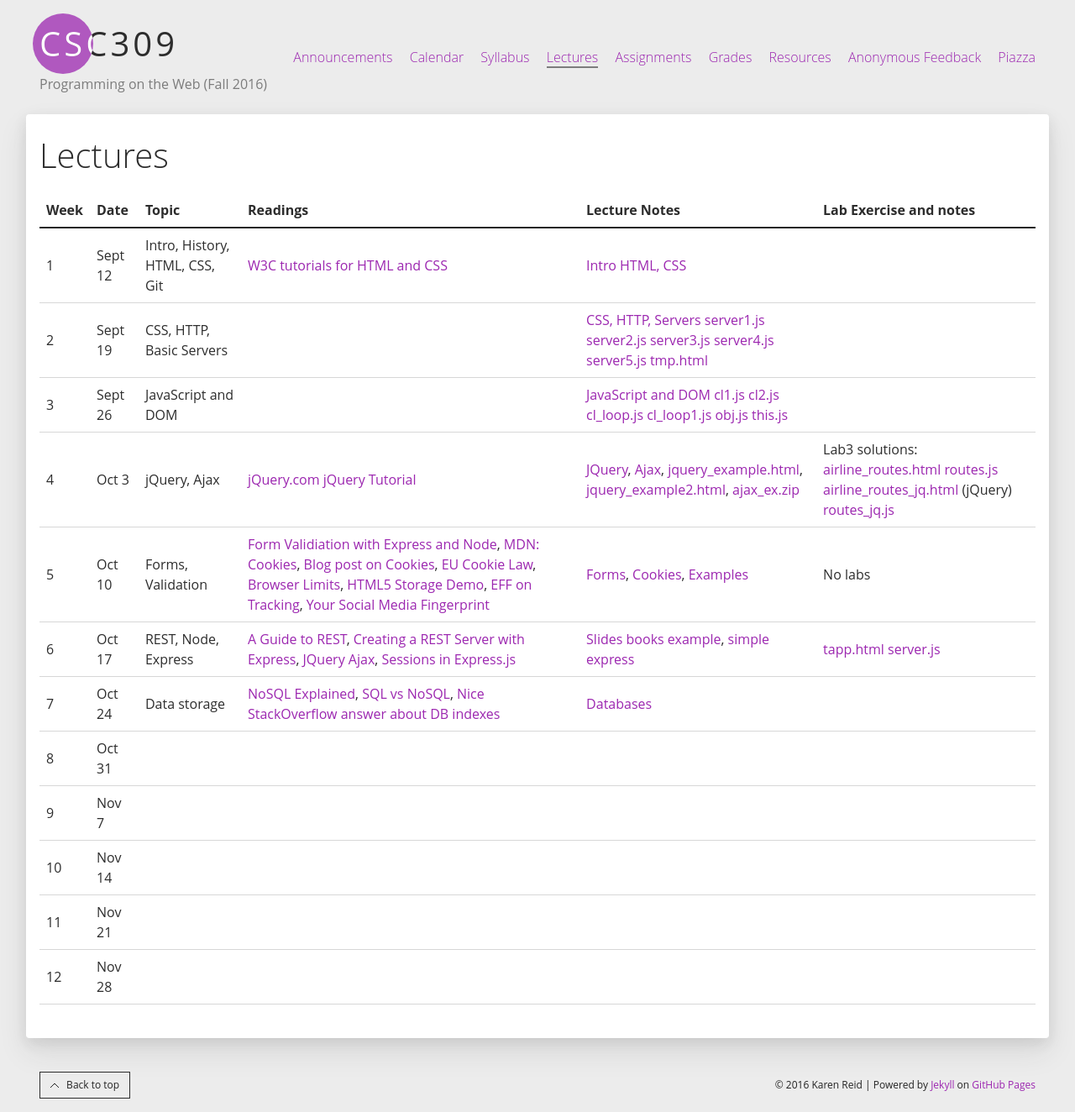
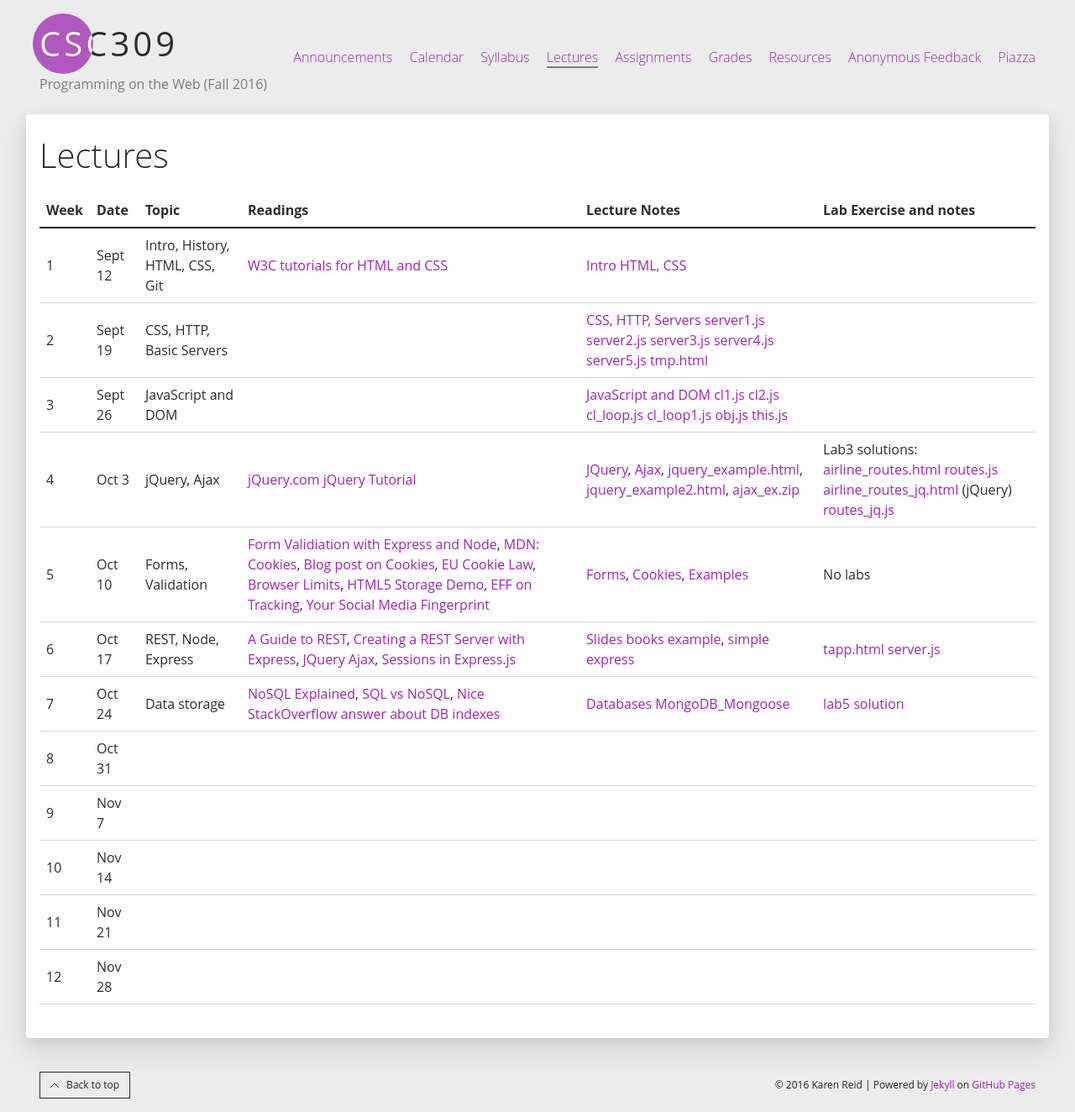
Before and after one commit to nigef/CSC309-Fall-2016.github.io, a Jekyll site: the page built from lectures.md, in a window 1280 px wide. Shown: the whole page at 84% size. Built offline with Jekyll 4.4.1, drawn with Linux system fonts in a browser that asks for light colours.

Commit message:
adding notes from last week

```diff
--- a/lectures.md
+++ b/lectures.md
@@ -145,8 +145,11 @@ permalink: /lectures/
       </td>
       <td>
         <a href="/lectures/w7/Databases.pdf">Databases</a>
+        <a href="/lectures/w7/MongoDB_Mongoose.pdf">MongoDB_Mongoose</a>
       </td>
-      <td></td>
+      <td>
+	    <a href="/lectures/w7/lab5-solution.zip">lab5 solution</a>
+	  </td>
     </tr>
 
     <tr>
```
